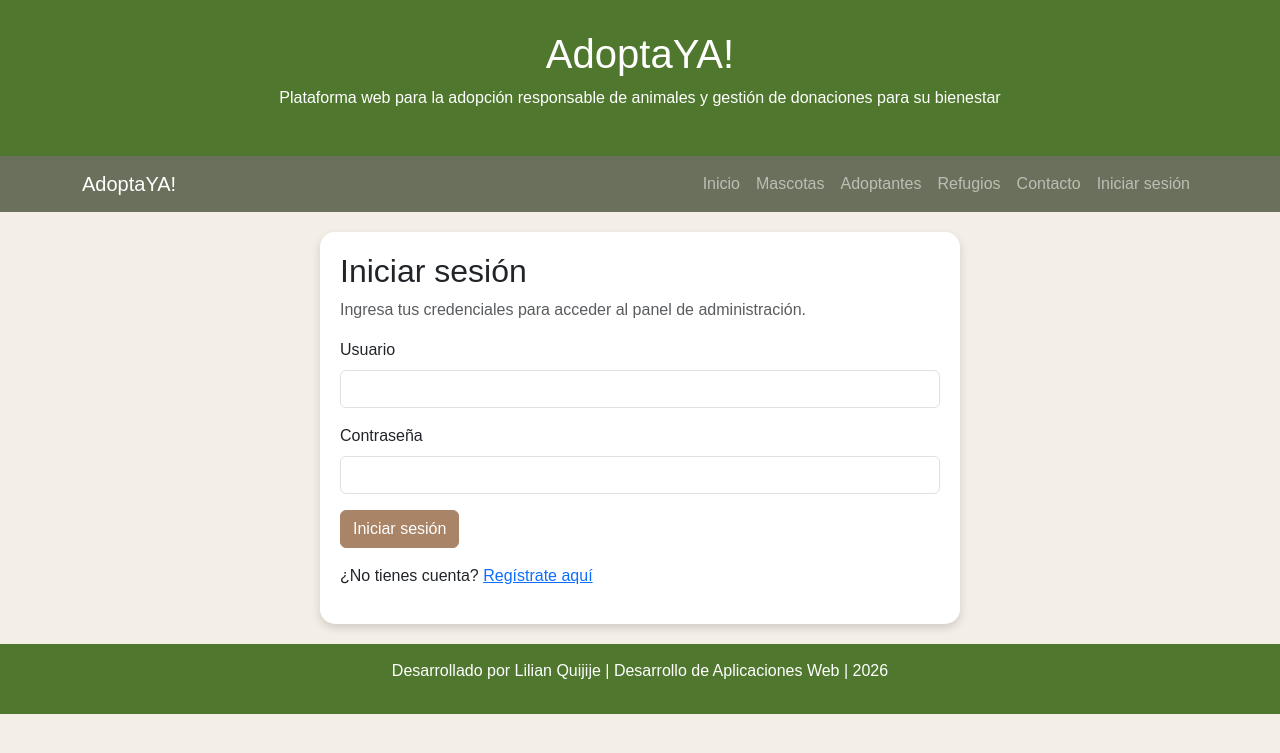
After one commit to lilipaqc/2626-proyecto-desarrollo-aplicaciones-web, a Flask app: page /login in a window 1280 px wide. The commit adds this page. Shown: the top 753 px of the page. Run offline with Flask 3, Linux system fonts and the light colour scheme.

Commit message:
Semana 14: sistema de login funcional con Flask-Login, hash de contraseñas y rutas protegidas

```diff
--- a/app.py
+++ b/app.py
@@ -1,14 +1,40 @@
-from flask import Flask, render_template, redirect, url_for
+from flask import Flask, render_template, redirect, url_for, flash
+from flask_login import LoginManager, login_user, login_required, logout_user, current_user
+from werkzeug.security import generate_password_hash, check_password_hash
 
 from forms.mascota_form import MascotaForm
 from forms.adoptante_form import AdoptanteForm
 from forms.refugio_form import RefugioForm
 from forms.solicitud_form import SolicitudForm
+from forms.login_form import LoginForm
+from forms.usuario_form import UsuarioForm
 
 from conexion.conexion import get_db_connection
+from models import Usuario
 
 app = Flask(__name__)
-app.config['SECRET_KEY'] = 'clave-secreta-adoptaya-2026'  # necesaria para CSRF
+app.config['SECRET_KEY'] = 'clave-secreta-adoptaya-2026'  # necesaria para CSRF y sesiones
+
+# ---------------------------------------------------------
+# Configuración de Flask-Login
+# ---------------------------------------------------------
+login_manager = LoginManager()
+login_manager.init_app(app)
+login_manager.login_view = 'login'
+login_manager.login_message = "Debes iniciar sesión para acceder a esta página."
+
+
+@login_manager.user_loader
+def load_user(user_id):
+    conn = get_db_connection()
+    cursor = conn.cursor()
+    cursor.execute("SELECT * FROM usuarios WHERE id = %s", (user_id,))
+    data = cursor.fetchone()
+    cursor.close()
+    conn.close()
+    if data:
+        return Usuario(data[0], data[1], data[2])
+    return None
 
 # ---------------------------------------------------------
 # Datos de ejemplo (estáticos) para los módulos que aún no
@@ -34,7 +60,6 @@ solicitudes = [
 
 
 def obtener_refugios_choices():
-    """Consulta los refugios en MySQL para llenar el SelectField del formulario."""
     conn = get_db_connection()
     cursor = conn.cursor()
     cursor.execute("SELECT id_refugio, nombre FROM refugios")
@@ -49,7 +74,7 @@ def obtener_refugios_choices():
 # ---------------------------------------------------------
 @app.route('/')
 def index():
-    fecha_actualizacion = "13 de septiembre de 2026"
+    fecha_actualizacion = "20 de septiembre de 2026"
 
     conn = get_db_connection()
     cursor = conn.cursor()
@@ -64,7 +89,84 @@ def index():
         total_mascotas=total_mascotas
     )
 
+@app.route('/adoptantes')
+def adoptantes_view():
+    return render_template('adoptantes.html', adoptantes=adoptantes)
+
+@app.route('/refugios')
+def refugios_view():
+    return render_template('refugios.html', refugios=refugios_lista)
+
+@app.route('/solicitudes')
+def solicitudes_view():
+    return render_template('solicitudes.html', solicitudes=solicitudes)
+
+# ---------------------------------------------------------
+# Autenticación: registro, login, logout
+# ---------------------------------------------------------
+@app.route('/registro', methods=['GET', 'POST'])
+def registro():
+    form = UsuarioForm()
+    if form.validate_on_submit():
+        password_hash = generate_password_hash(form.password.data)
+
+        conn = get_db_connection()
+        cursor = conn.cursor()
+        try:
+            cursor.execute(
+                "INSERT INTO usuarios (usuario, password) VALUES (%s, %s)",
+                (form.usuario.data, password_hash)
+            )
+            conn.commit()
+            flash("Usuario registrado correctamente. Ahora puedes iniciar sesión.", "success")
+            cursor.close()
+            conn.close()
+            return redirect(url_for('login'))
+        except Exception:
+            flash("Ese nombre de usuario ya existe. Elige otro.", "danger")
+            cursor.close()
+            conn.close()
+
+    return render_template('registro.html', form=form)
+
+@app.route('/login', methods=['GET', 'POST'])
+def login():
+    form = LoginForm()
+    if form.validate_on_submit():
+        conn = get_db_connection()
+        cursor = conn.cursor()
+        cursor.execute("SELECT * FROM usuarios WHERE usuario = %s", (form.usuario.data,))
+        data = cursor.fetchone()
+        cursor.close()
+        conn.close()
+
+        if data and check_password_hash(data[2], form.password.data):
+            user = Usuario(data[0], data[1], data[2])
+            login_user(user)
+            flash(f"Bienvenido, {user.usuario}!", "success")
+            return redirect(url_for('dashboard'))
+        else:
+            flash("Usuario o contraseña incorrectos.", "danger")
+
+    return render_template('login.html', form=form)
+
+@app.route('/logout')
+@login_required
+def logout():
+    logout_user()
+    flash("Sesión cerrada correctamente.", "success")
+    return redirect(url_for('login'))
+
+@app.route('/dashboard')
+@login_required
+def dashboard():
+    return render_template('dashboard.html')
+
+# ---------------------------------------------------------
+# CRUD de Mascotas con MySQL (protegido con login)
+# ---------------------------------------------------------
 @app.route('/mascotas')
+@login_required
 def mascotas_view():
     conn = get_db_connection()
     cursor = conn.cursor(dictionary=True)
@@ -79,22 +181,8 @@ def mascotas_view():
     conn.close()
     return render_template('mascotas.html', mascotas=mascotas)
 
-@app.route('/adoptantes')
-def adoptantes_view():
-    return render_template('adoptantes.html', adoptantes=adoptantes)
-
-@app.route('/refugios')
-def refugios_view():
-    return render_template('refugios.html', refugios=refugios_lista)
-
-@app.route('/solicitudes')
-def solicitudes_view():
-    return render_template('solicitudes.html', solicitudes=solicitudes)
-
-# ---------------------------------------------------------
-# CRUD de Mascotas con MySQL
-# ---------------------------------------------------------
 @app.route('/mascotas/agregar', methods=['GET', 'POST'])
+@login_required
 def agregar_mascota():
     form = MascotaForm()
     form.id_refugio.choices = obtener_refugios_choices()
@@ -114,6 +202,7 @@ def agregar_mascota():
     return render_template('formulario_mascota.html', form=form, titulo="Registrar Mascota")
 
 @app.route('/mascotas/editar/<int:id_mascota>', methods=['GET', 'POST'])
+@login_required
 def editar_mascota(id_mascota):
     form = MascotaForm()
     form.id_refugio.choices = obtener_refugios_choices()
@@ -146,6 +235,7 @@ def editar_mascota(id_mascota):
     return render_template('formulario_mascota.html', form=form, titulo="Editar Mascota")
 
 @app.route('/mascotas/eliminar/<int:id_mascota>')
+@login_required
 def eliminar_mascota(id_mascota):
     conn = get_db_connection()
     cursor = conn.cursor()
--- /dev/null
+++ b/forms/login_form.py
@@ -0,0 +1,15 @@
+from flask_wtf import FlaskForm
+from wtforms import StringField, PasswordField, SubmitField
+from wtforms.validators import DataRequired
+
+
+class LoginForm(FlaskForm):
+    usuario = StringField(
+        'Usuario',
+        validators=[DataRequired(message="El usuario es obligatorio.")]
+    )
+    password = PasswordField(
+        'Contraseña',
+        validators=[DataRequired(message="La contraseña es obligatoria.")]
+    )
+    enviar = SubmitField('Iniciar sesión')
--- a/templates/components/navbar.html
+++ b/templates/components/navbar.html
@@ -23,12 +23,21 @@
                 <li class="nav-item">
                     <a class="nav-link" href="{{ url_for('refugios_view') }}">Refugios</a>
                 </li>
-                <li class="nav-item">
-                    <a class="nav-link" href="{{ url_for('solicitudes_view') }}">Solicitudes</a>
-                </li>
-                <li class="nav-item">
+                                <li class="nav-item">
                     <a class="nav-link" href="{{ url_for('index') }}#contacto">Contacto</a>
                 </li>
+                {% if current_user.is_authenticated %}
+                    <li class="nav-item">
+                        <span class="nav-link">Hola, {{ current_user.usuario }}</span>
+                    </li>
+                    <li class="nav-item">
+                        <a class="nav-link" href="{{ url_for('logout') }}">Cerrar sesión</a>
+                    </li>
+                {% else %}
+                    <li class="nav-item">
+                        <a class="nav-link" href="{{ url_for('login') }}">Iniciar sesión</a>
+                    </li>
+                {% endif %}
             </ul>
         </div>
     </div>
--- /dev/null
+++ b/templates/login.html
@@ -0,0 +1,42 @@
+{% extends "base.html" %}
+
+{% block titulo %}Iniciar sesión{% endblock %}
+
+{% block content %}
+    <section id="login-section" class="col-md-6 mx-auto">
+        <h2>Iniciar sesión</h2>
+        <p class="text-muted">Ingresa tus credenciales para acceder al panel de administración.</p>
+
+        {% with messages = get_flashed_messages(with_categories=true) %}
+            {% if messages %}
+                {% for category, message in messages %}
+                    <div class="alert alert-{{ category }}">{{ message }}</div>
+                {% endfor %}
+            {% endif %}
+        {% endwith %}
+
+        <form method="POST" novalidate>
+            {{ form.hidden_tag() }}
+
+            <div class="mb-3">
+                {{ form.usuario.label(class="form-label") }}
+                {{ form.usuario(class="form-control") }}
+                {% for error in form.usuario.errors %}
+                    <div class="text-danger small">{{ error }}</div>
+                {% endfor %}
+            </div>
+
+            <div class="mb-3">
+                {{ form.password.label(class="form-label") }}
+                {{ form.password(class="form-control") }}
+                {% for error in form.password.errors %}
+                    <div class="text-danger small">{{ error }}</div>
+                {% endfor %}
+            </div>
+
+            {{ form.enviar(class="btn btn-primary") }}
+        </form>
+
+        <p class="mt-3">¿No tienes cuenta? <a href="{{ url_for('registro') }}">Regístrate aquí</a></p>
+    </section>
+{% endblock %}
```
Also changed, not shown: forms/usuario_form.py (added, +19 -0 lines), models.py (added, +8 -0 lines), sql/esquema.sql (+7 -0 lines), templates/dashboard.html (added, +13 -0 lines), templates/registro.html (added, +50 -0 lines), README.md.
